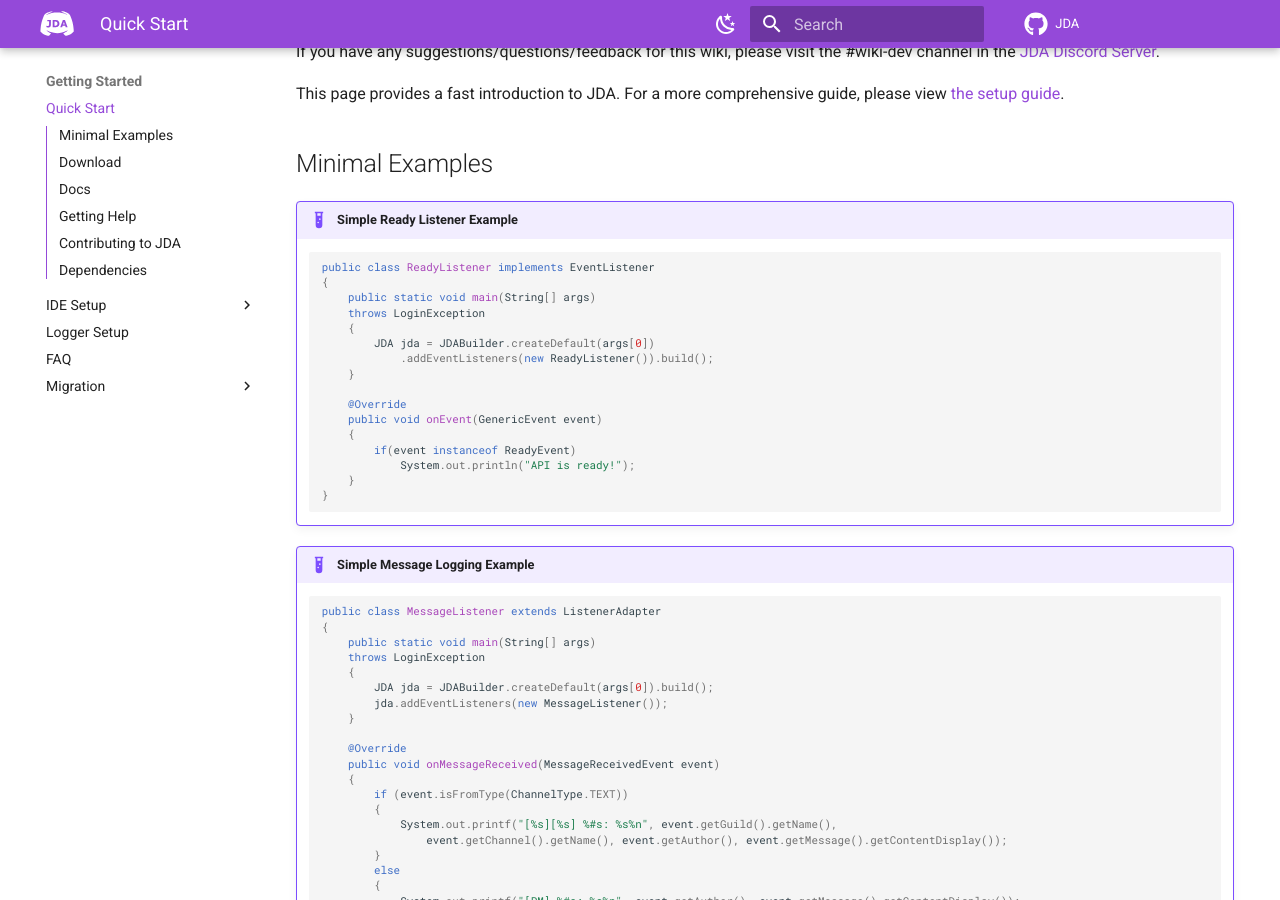
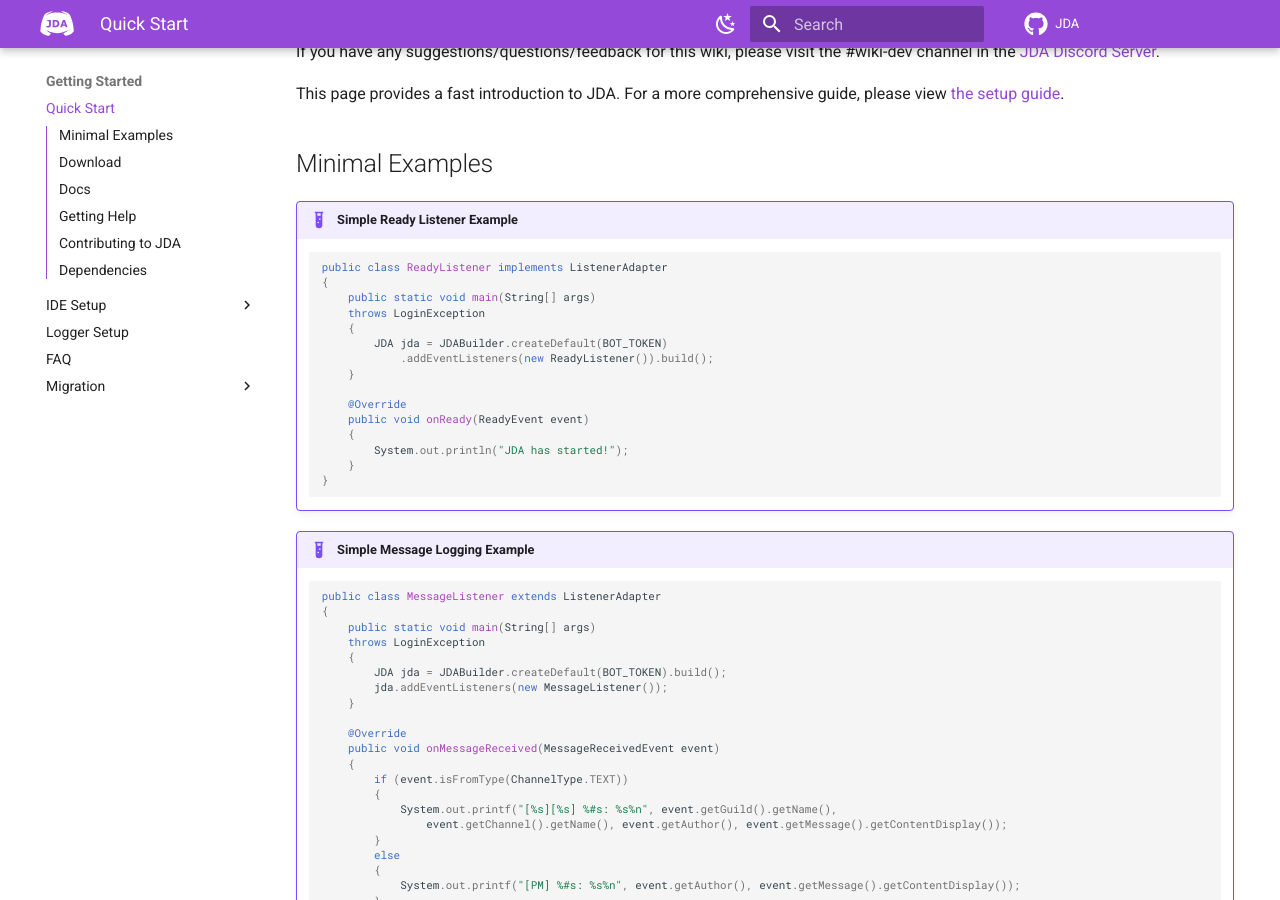
Before and after one commit to discord-jda/JDA-Website, an MkDocs documentation site: the page built from docs/getting-started/quickstart.md, in a window 1280 px wide and 900 px high, scrolled down 230 px. Built offline with MkDocs 1.6.1 and Material for MkDocs 9.7.7, drawn with Linux system fonts in a browser that asks for light colours; comment, search, counter and statistics services are not loaded.

Commit message:
Update examples away from the generic events and command-line args for the token

````diff
--- a/docs/getting-started/quickstart.md
+++ b/docs/getting-started/quickstart.md
@@ -8,20 +8,19 @@
 ## Minimal Examples
 !!! example "Simple Ready Listener Example"
     ```java
-    public class ReadyListener implements EventListener
+    public class ReadyListener implements ListenerAdapter
     {
         public static void main(String[] args)
         throws LoginException
         {
-            JDA jda = JDABuilder.createDefault(args[0])
+            JDA jda = JDABuilder.createDefault(BOT_TOKEN)
                 .addEventListeners(new ReadyListener()).build();
         }
 
         @Override
-        public void onEvent(GenericEvent event)
+        public void onReady(ReadyEvent event)
         {
-            if(event instanceof ReadyEvent)
-                System.out.println("API is ready!");
+            System.out.println("JDA has started!");
         }
     }
     ```
@@ -33,7 +32,7 @@
         public static void main(String[] args)
         throws LoginException
         {
-            JDA jda = JDABuilder.createDefault(args[0]).build();
+            JDA jda = JDABuilder.createDefault(BOT_TOKEN).build();
             jda.addEventListeners(new MessageListener());
         }
 
````
